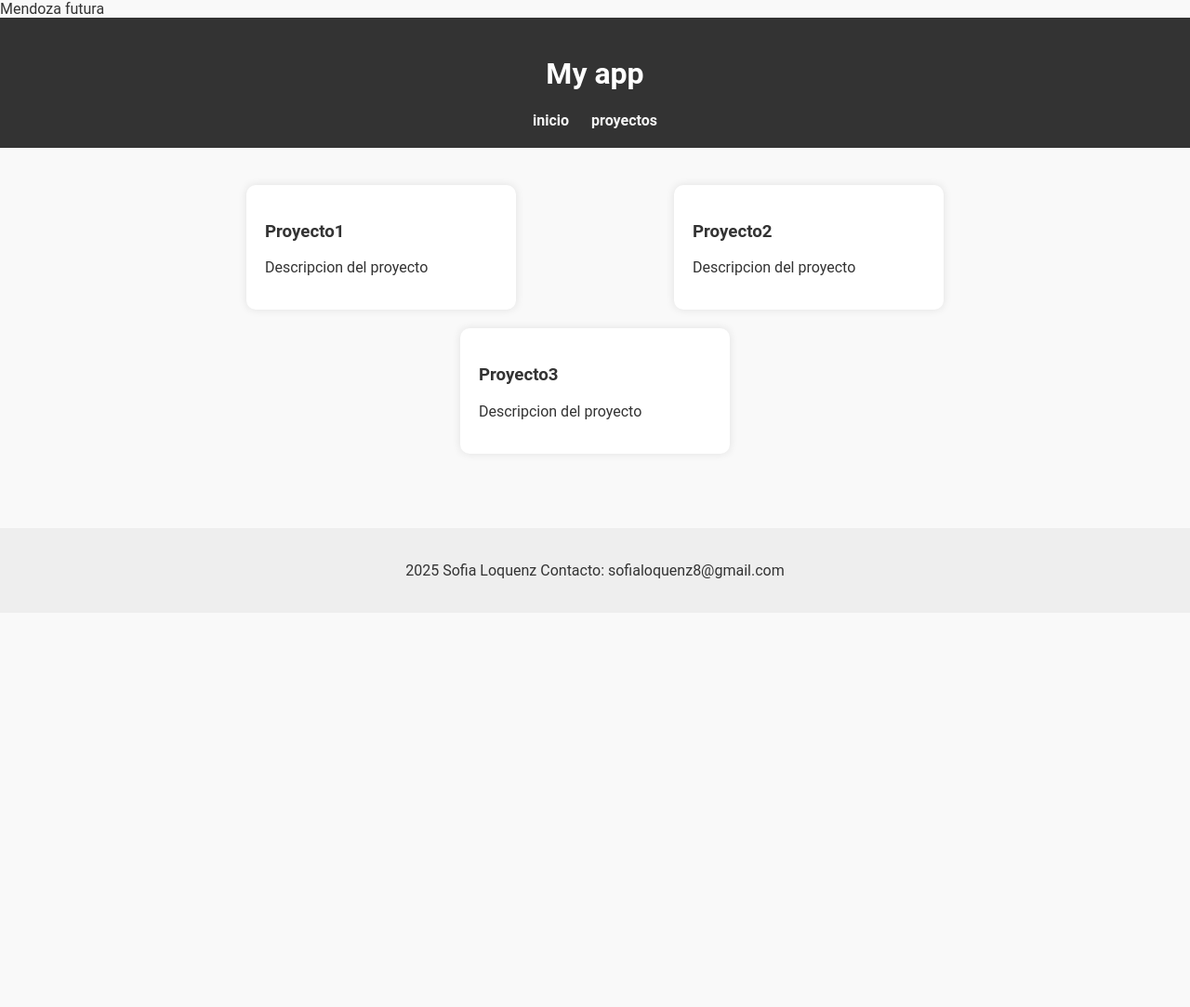
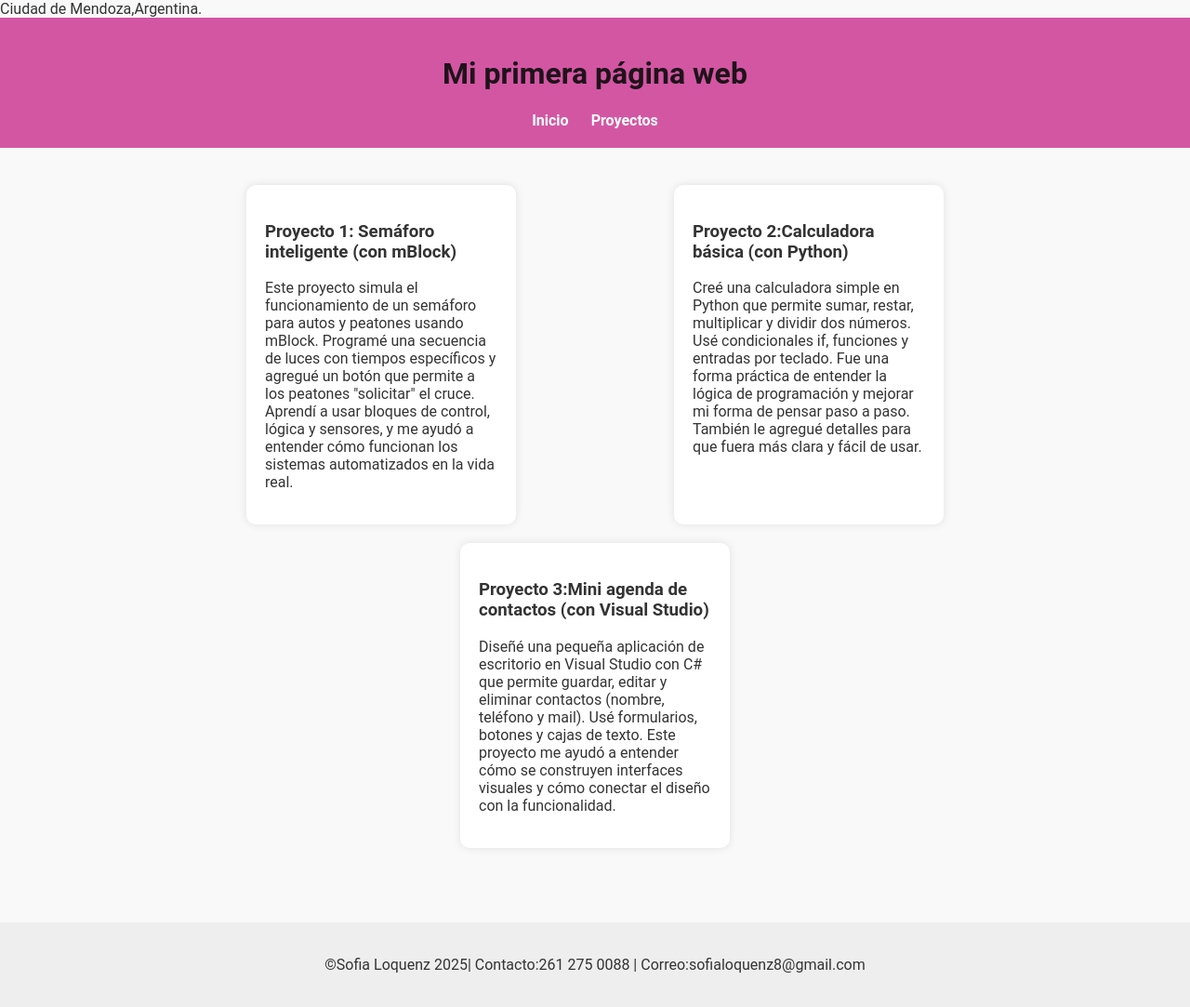
Before and after one commit to Sofia-Loquenz/Proyecto-1, a Flask app: page /proyectos in a window 1280 px wide. Shown: the whole page at 93% size. Before the commit the page ends 622 px from the top, so only its background shows below. Run offline with Flask 3, Linux system fonts and the light colour scheme.

Commit message:
cambios personales

```diff
--- a/static/style.css
+++ b/static/style.css
@@ -5,8 +5,8 @@ body{
     color: #333;
 }
 header{
-    background:#333;
-    color: white;
+    background:#d356a3;
+    color: rgba(12, 12, 12, 0.904);
     padding: 20px;
     text-align: center;
 }
@@ -14,7 +14,7 @@ nav{
     margin-top: 10px;
 }
 nav a{
-    color: whitesmoke;
+    color: rgb(255, 255, 255);
     text-decoration: none;
     margin: 0 10px;
     font-weight:bold;
--- a/templates/base.html
+++ b/templates/base.html
@@ -2,22 +2,22 @@
 <head>
 <meta charset="UTF-8">
 <meta name="viewport" content="width=device-width, initial-scale=1.0"
-<title>Mendoza futura</title>
+<title>Ciudad de Mendoza,Argentina.</title>
 <link rel="stylesheet" href="{{url_for('static',filename= 'style.css')}}">
 </head>
 <body>
     <header>
-        <h1>My app</h1>
+        <h1>Mi primera página web</h1>
         <nav>
-           <a href="/">inicio</a>
-           <a href="/proyectos">proyectos</a>
+           <a href="/">Inicio</a>
+           <a href="/proyectos">Proyectos</a>
         </nav>
     </header>
     <main>
         {% block content %} {% endblock %}
     </main>
     <footer>
-        <p>2025 Sofia Loquenz  Contacto: sofialoquenz8@gmail.com</p>
+        <p> ©Sofia Loquenz 2025| Contacto:261 275 0088 | Correo:sofialoquenz8@gmail.com</p>
     </footer>
 </body>
 </html>
--- a/templates/index.html
+++ b/templates/index.html
@@ -5,7 +5,7 @@
 {% block content %}
 <section class = "intro">
   <img class= "avatar" ="https://www.shutterstock.com/image-vector/german-spelling-female-name-sofia-260nw-1662655087.jpg" alt="">
-  <h2>Hola soy Sofia Loquenz</h2>
-  <p>Holaaaaaa</p>
+  <h2>¡Hola! Soy Sofía Loquenz.</h2>
+  <p>Tengo 17 años y soy de Mendoza. Me apasiona el diseño digital y me encanta explorar nuevas formas de crear. A lo largo de los años, he trabajado en varios proyectos que me permitieron experimentar con el diseño gráfico y la creación de contenidos visuales. Utilizo herramientas como Canva para darle vida a mis ideas y me divierte encontrar nuevas formas de expresarme a través de lo digital. En este espacio voy a mostrar un poco de mis trabajos y compartir mi proceso creativo. </p>
 </section>
 {% endblock%}
--- a/templates/proyectos.html
+++ b/templates/proyectos.html
@@ -7,16 +7,18 @@
 <section class="Proyectos">
   <div class="grid">
     <div class="card">
-        <h3>Proyecto1</h3>
-         <p>Descripcion del proyecto</p>
+        <h3>Proyecto 1: Semáforo inteligente (con mBlock)</h3>
+         <p>Este proyecto simula el funcionamiento de un semáforo para autos y peatones usando mBlock. Programé una secuencia de luces con tiempos específicos y agregué un botón que permite a los peatones "solicitar" el cruce. Aprendí a usar bloques de control, lógica y sensores, y me ayudó a entender cómo funcionan los sistemas automatizados en la vida real.</p>
     </div>
     <div class="card">
-        <h3>Proyecto2</h3>
-         <p>Descripcion del proyecto</p>
+        <h3>Proyecto 2:Calculadora básica (con Python)</h3>
+         <p>Creé una calculadora simple en Python que permite sumar, restar, multiplicar y dividir dos números. Usé condicionales if, funciones y entradas por teclado. Fue una forma práctica de entender la lógica de programación y mejorar mi forma de pensar paso a paso. También le agregué detalles para que fuera más clara y fácil de usar.</p>
+
     </div>
     <div class="card">
-        <h3>Proyecto3</h3>
-         <p>Descripcion del proyecto</p>
+        <h3>Proyecto 3:Mini agenda de contactos (con Visual Studio)</h3>
+         <p>Diseñé una pequeña aplicación de escritorio en Visual Studio con C# que permite guardar, editar y eliminar contactos (nombre, teléfono y mail). Usé formularios, botones y cajas de texto. Este proyecto me ayudó a entender cómo se construyen interfaces visuales y cómo conectar el diseño con la funcionalidad.</p>
+
     </div>
   </div>
 {% endblock%}
```
